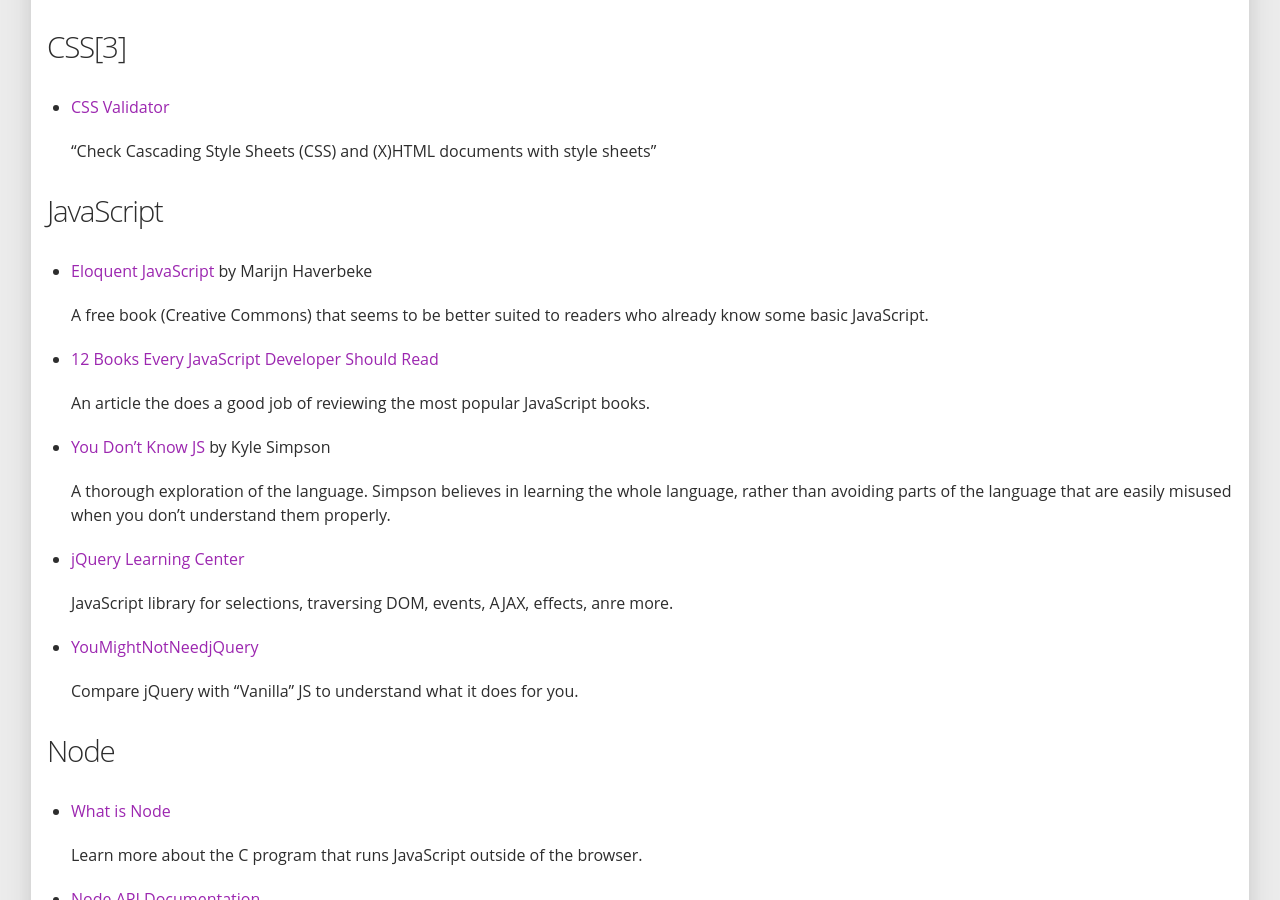
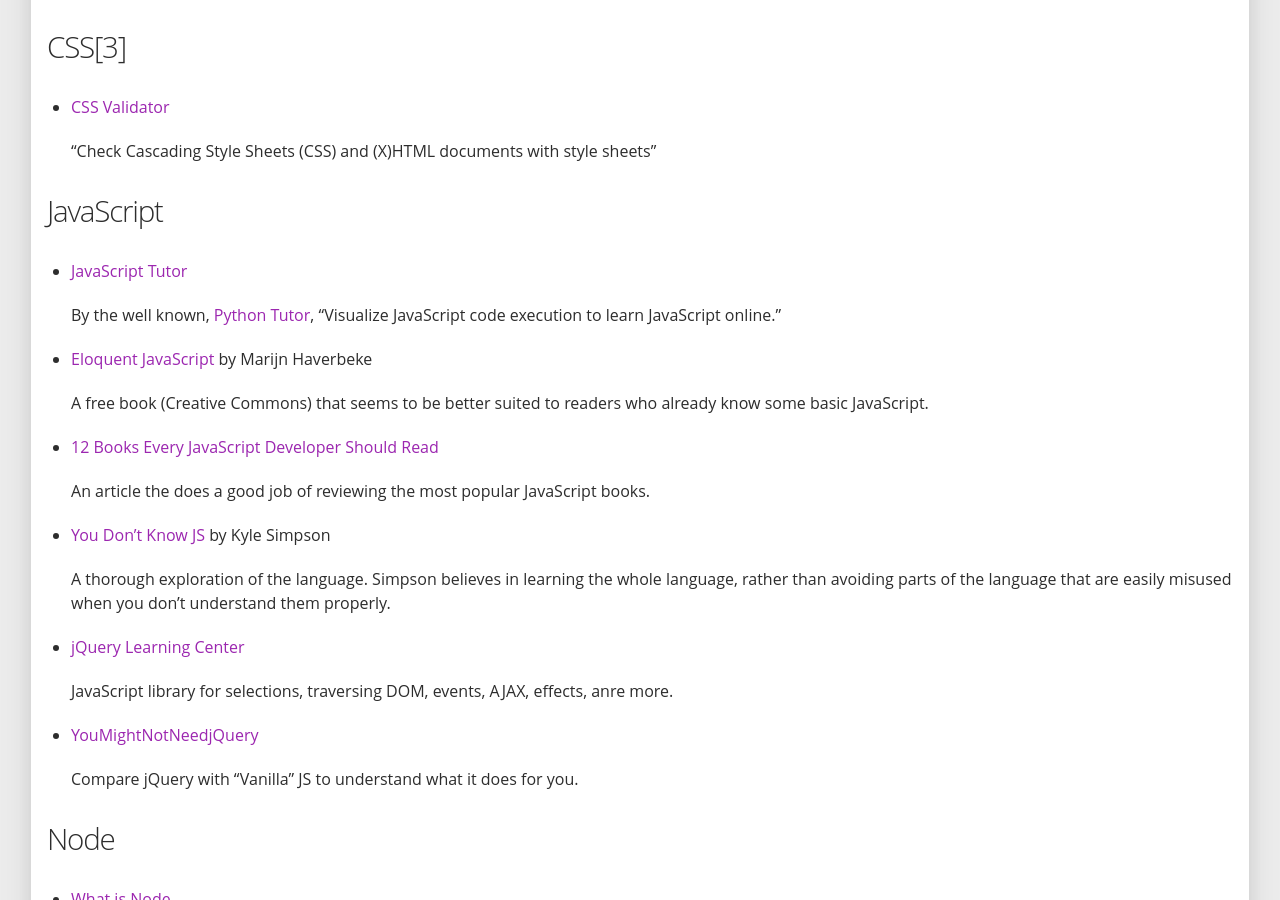
Before and after one commit to nigef/CSC309-Fall-2016.github.io, a Jekyll site: the page built from resources.md, in a window 1280 px wide and 900 px high, scrolled down 1368 px. Built offline with Jekyll 4.4.1, drawn with Linux system fonts in a browser that asks for light colours.

Commit message:
Add js tutor to resources page

```diff
--- a/resources.md
+++ b/resources.md
@@ -61,6 +61,10 @@
 
 ## JavaScript
 
+- [JavaScript Tutor](http://www.pythontutor.com/javascript.html)
+
+  By the well known, [Python Tutor](http://www.pythontutor.com/), "Visualize JavaScript code execution to learn JavaScript online."
+
 - [Eloquent JavaScript](http://eloquentjavascript.net) by Marijn Haverbeke
 
   A free book (Creative Commons) that seems to be better suited to readers who already know some basic JavaScript.
```
